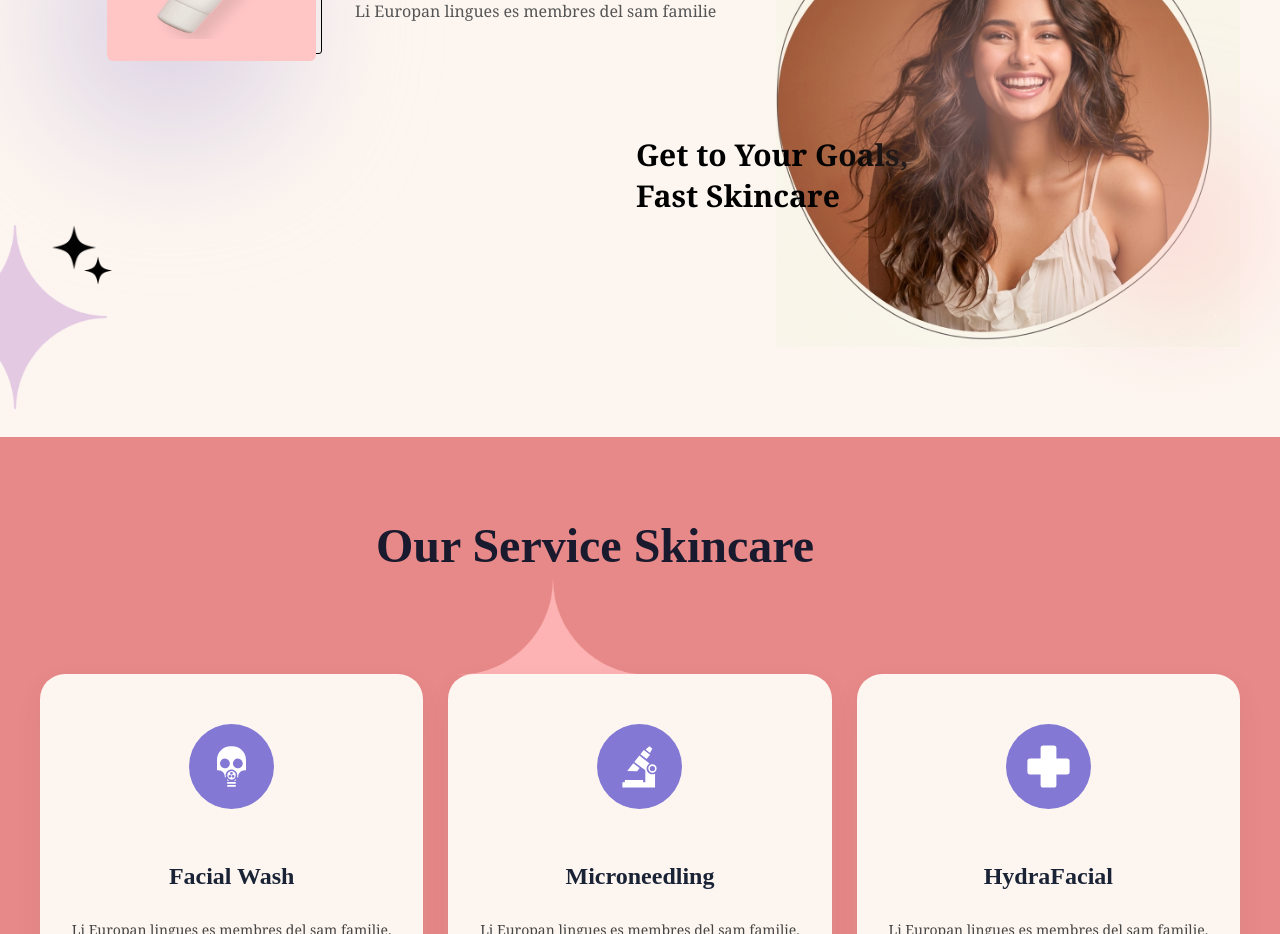
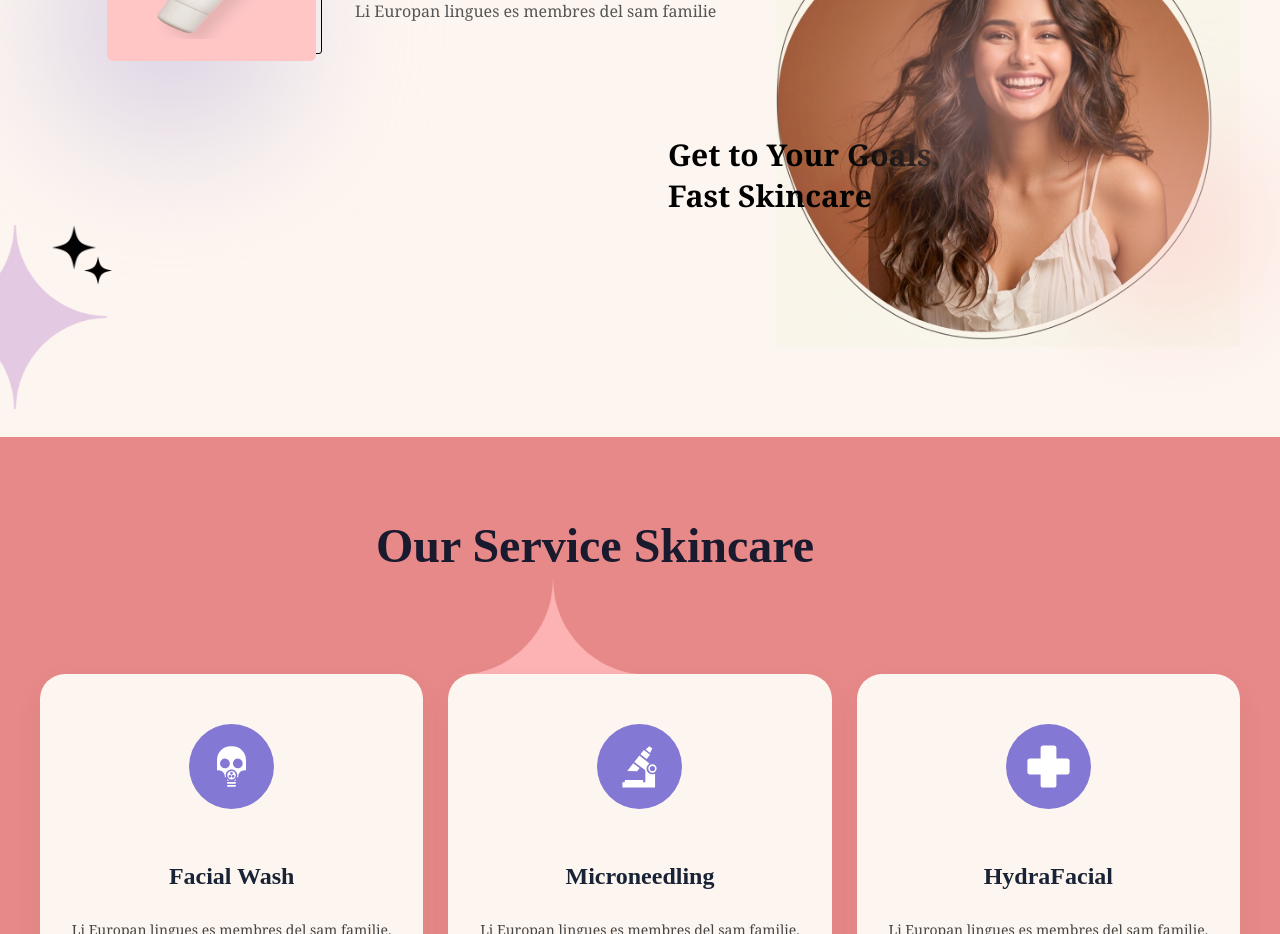
Before and after one commit to ANWINBABY/glodenskin, a React (Create React App) app: page / in a window 1280 px wide. Shown: the part 1440-2374 px from the top of the page. Built offline with nearby package versions, Linux system fonts and the light colour scheme.

Commit message:
Update marquee.css

```diff
--- a/src/styles/marquee.css
+++ b/src/styles/marquee.css
@@ -259,7 +259,7 @@ h2 {
     top: 50px;
     width: 320px;
     position: relative;
-    left: 36rem;
+    left: 38rem;
     z-index: 10;
 }
 
```
